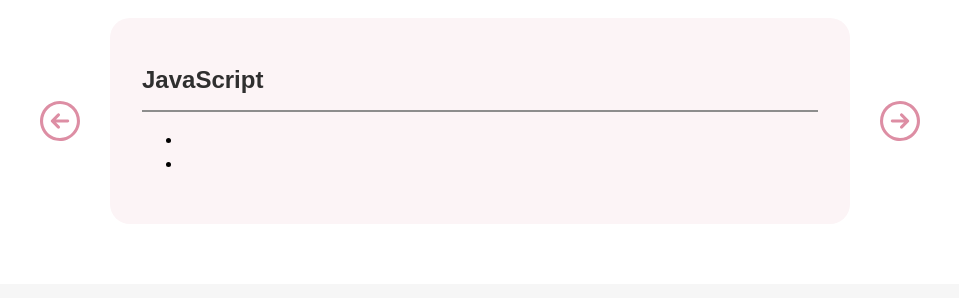
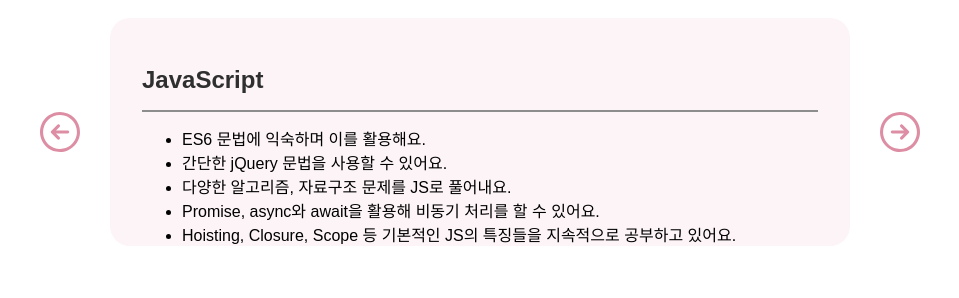
Before and after one commit to syhgpd/portfolio, a React (Create React App) app: page / in a window 1280 px wide. Shown: the part 926-1224 px from the top of the page, without its empty margins (160-1119 px from the left). Built offline with nearby package versions, Linux system fonts and the light colour scheme; what emotion-reset would draw is missing.

Commit message:
feat : skill content 작성

```diff
--- a/src/components/skill/DetailSkill.tsx
+++ b/src/components/skill/DetailSkill.tsx
@@ -24,6 +24,7 @@
   background-color: ${({ theme }) => theme.lightPink};
   border-radius: 20px;
   padding: 32px;
+  height: 228px;
   > h1 {
     color: ${({ theme }) => theme.gray900};
     font-size: 24px;
--- a/src/components/skill/content.ts
+++ b/src/components/skill/content.ts
@@ -1,9 +1,67 @@
 export const SkillContent = [
-  { title: "HTML, CSS", content: ["", ""] },
-  { title: "JavaScript", content: ["", ""] },
-  { title: "React", content: ["", ""] },
-  { title: "TypeScript", content: ["", ""] },
-  { title: "Next.js", content: ["", ""] },
-  { title: "Git, Github", content: ["", ""] },
-  { title: "Figma", content: ["", ""] },
+  {
+    title: "HTML, CSS",
+    content: [
+      "시멘틱 태그를 이용해 가독성있는 코드를 작성할 수 있어요.",
+      "styled-component, emotion을 주로 사용해요.",
+      "CSS의 선택자를 알고 활용할 수 있어요.",
+      "미디어 쿼리를 활용해 반응형 웹을 제작할 수 있어요.",
+    ],
+  },
+  {
+    title: "JavaScript",
+    content: [
+      "ES6 문법에 익숙하며 이를 활용해요.",
+      "간단한 jQuery 문법을 사용할 수 있어요.",
+      "다양한 알고리즘, 자료구조 문제를 JS로 풀어내요.",
+      "Promise, async와 await을 활용해 비동기 처리를 할 수 있어요.",
+      "Hoisting, Closure, Scope 등 기본적인 JS의 특징들을 지속적으로 공부하고 있어요.",
+    ],
+  },
+  {
+    title: "React",
+    content: [
+      "함수형 프로그래밍, JSX 문법에 익숙해요.",
+      "recoil을 활용해 상태관리를 할 수 있어요.",
+      "axios, react-query, fetch등을 사용한 API 통신이 가능해요.",
+      "리액트에서 제공하는 다양한 hook을 사용할 수 있어요.",
+      "논리적으로 파일을 나누고, 컴포넌트를 분리해 재사용 가능한 코드를 작성할 수 있어요.",
+    ],
+  },
+  {
+    title: "TypeScript",
+    content: [
+      "버그를 예방하고 개발자 경험을 향상시키기 위해 TypeScript를 주로 사용하고 있어요.",
+      "변수, 함수에 타입을 설정하고 단언할 수 있어요.",
+      "interface와 type, 그리고 extends을 이해하고 활용할 수 있어요.",
+      "Generic을 사용해 코드의 재사용성을 높일 수 있어요.",
+    ],
+  },
+  {
+    title: "Next.js",
+    content: [
+      "서버 사이드 렌더링 개념에 대해 이해하며 Next.js를 활용해 SSR을 구성할 수 있어요.",
+      "Dynamic Routes에 익숙하며 Link의 props들을 활용할 수 있어요.",
+    ],
+  },
+  {
+    title: "Git, Github",
+    content: [
+      "소스코드를 올리고, 프로젝트를 관리할 때 사용해요.",
+      "Git, Github를 통한 협업에 능숙하며 github-flow 전략에 가장 익숙해요.",
+      "branch에 대해 이해하고 활용하며 다른 개발자들과 프로젝트를 효율적으로 진행할 수 있어요.",
+      "Git Bash와 GitKraken, SourceTree를 주로 사용해요.",
+    ],
+    link: "https://github.com/hyeyeonchurros",
+  },
+  {
+    title: "Figma",
+    content: [
+      "Figma 활용에 능숙하며 웹, 앱 디자인을 할 수 있어요.",
+      "local style을 활용해 디자인 시스템을 제작할 수 있어요.",
+      "플로우에 대해 고민하며 프로토타입과 와이어프레임을 설계할 수 있어요.",
+      "component, auto layout등의 기능을 활용해 효율적이고 재사용 가능한 디자인을 할 수 있어요.",
+      "프로토타이핑 기능을 활용해 인터랙션을 구현할 수 있어요.",
+    ],
+  },
 ];
```
